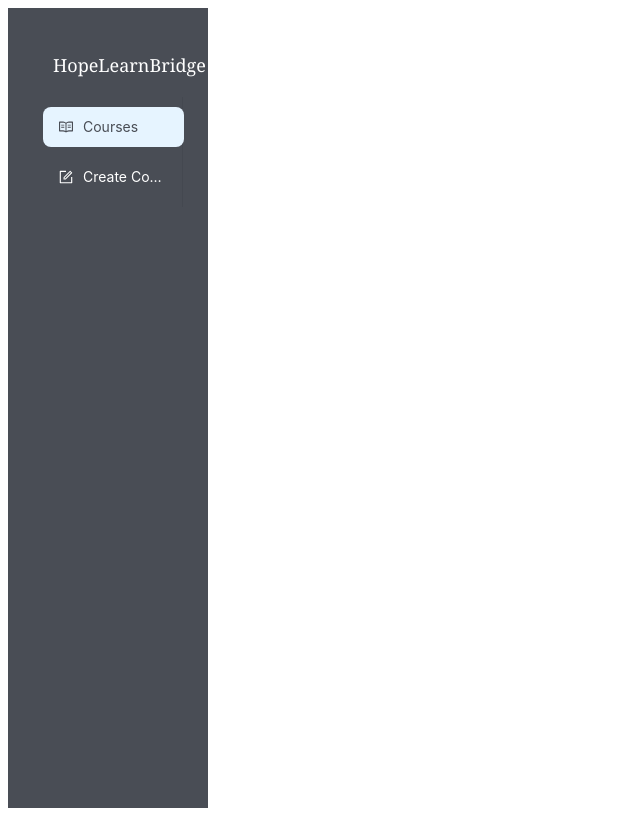
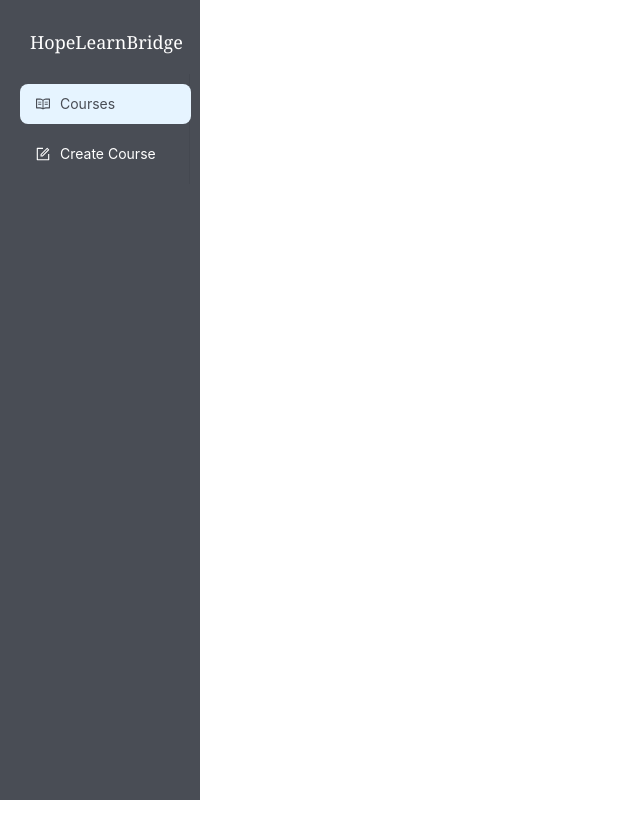
Before and after one commit to Hamdeh-Belal/HopeLearnBridge, a React (Vite) app in the folder frontend/: page /teacher in a window 1280 px wide. Shown: the whole page, without its empty margins (0-640 px from the left). Built offline with nearby package versions, Linux system fonts and the light colour scheme.

Commit message:
Merged PR 68: Added global styles
Add global styles using styled components
![image.png](https://dev.azure.com/ASAL-UniversityTraining/228d1bc8-1a6f-4ac8-b695-5c5b9c4f261f/_apis/git/repositories/c3f3f6e6-46dc-448e-99fd-6e88db5435a5/pullRequests/68/attachments/image.png)

Related work items: #142

```diff
--- a/frontend/src/components/sidebar/Sidebar.style.ts
+++ b/frontend/src/components/sidebar/Sidebar.style.ts
@@ -21,7 +21,7 @@
 export const SidebarContainer = styled(Sider) `
     background-color:${({ theme }) => theme.colors.darkslategray};
     color:${({ theme }) => theme.colors.white};
-    padding: 25px;
+    padding: 10px;
     height: 100vh;
 `;
 
--- a/frontend/src/main.tsx
+++ b/frontend/src/main.tsx
@@ -3,6 +3,7 @@
 import { ThemeProvider } from 'styled-components';
 import { theme } from './styles/theme';
 import { BrowserRouter, Route, Routes } from 'react-router-dom';
+import GlobalStyles from './styles/GlobalStyles';
 import Home from './pages/home';
 import Teacher from './pages/teacher';
 import CreateCourse from './components/createcourse/CreateCourse';
@@ -10,6 +11,7 @@
 ReactDOM.createRoot(document.getElementById('root')!).render(
   <React.StrictMode>
     <ThemeProvider theme={theme}>
+    <GlobalStyles />
       <BrowserRouter>
         <Routes>
           <Route path="/" element={<Home />} />
--- /dev/null
+++ b/frontend/src/styles/GlobalStyles.ts
@@ -0,0 +1,12 @@
+import { createGlobalStyle } from 'styled-components';
+const GlobalStyles = createGlobalStyle`
+    *,
+    *::before,
+    ::after {
+        padding: 0;
+        margin: 0;
+        box-sizing: border-box;
+    }
+`;
+
+export default GlobalStyles;
```
